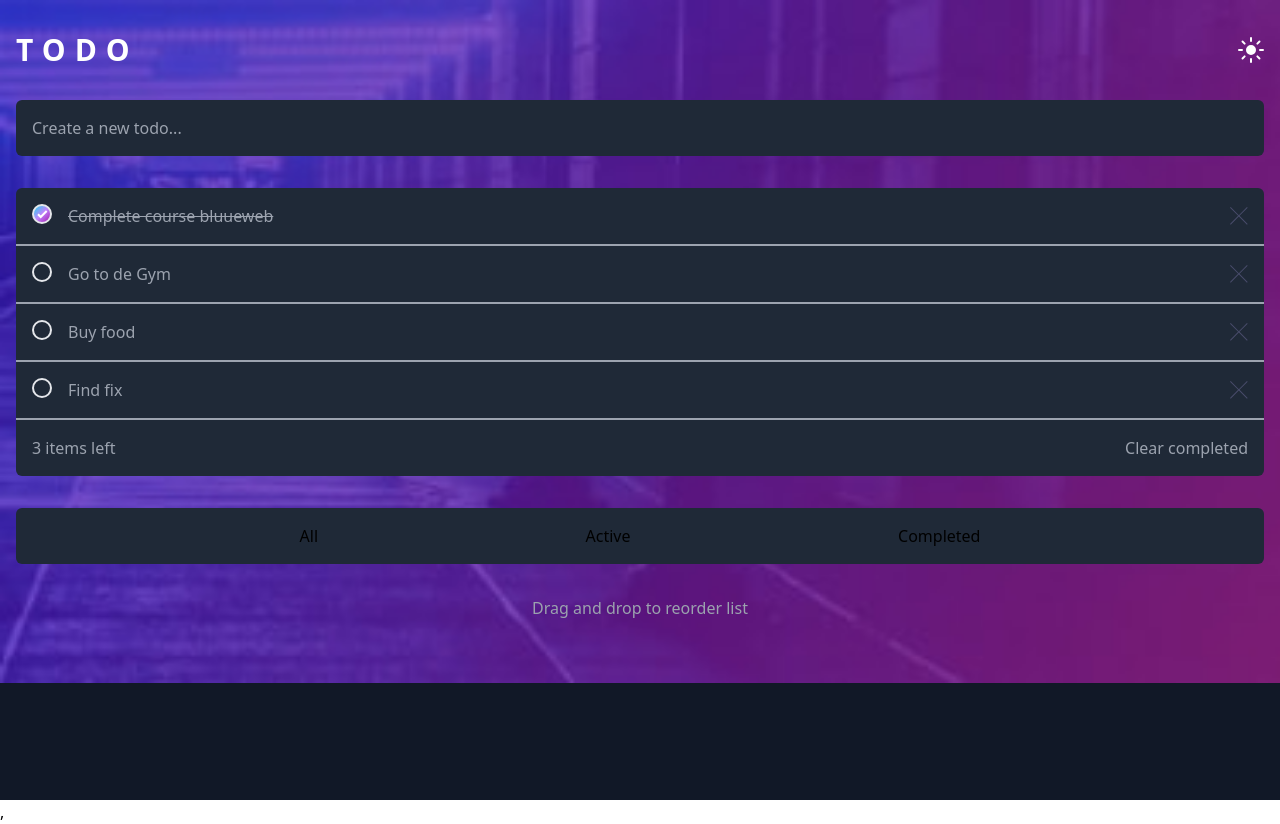
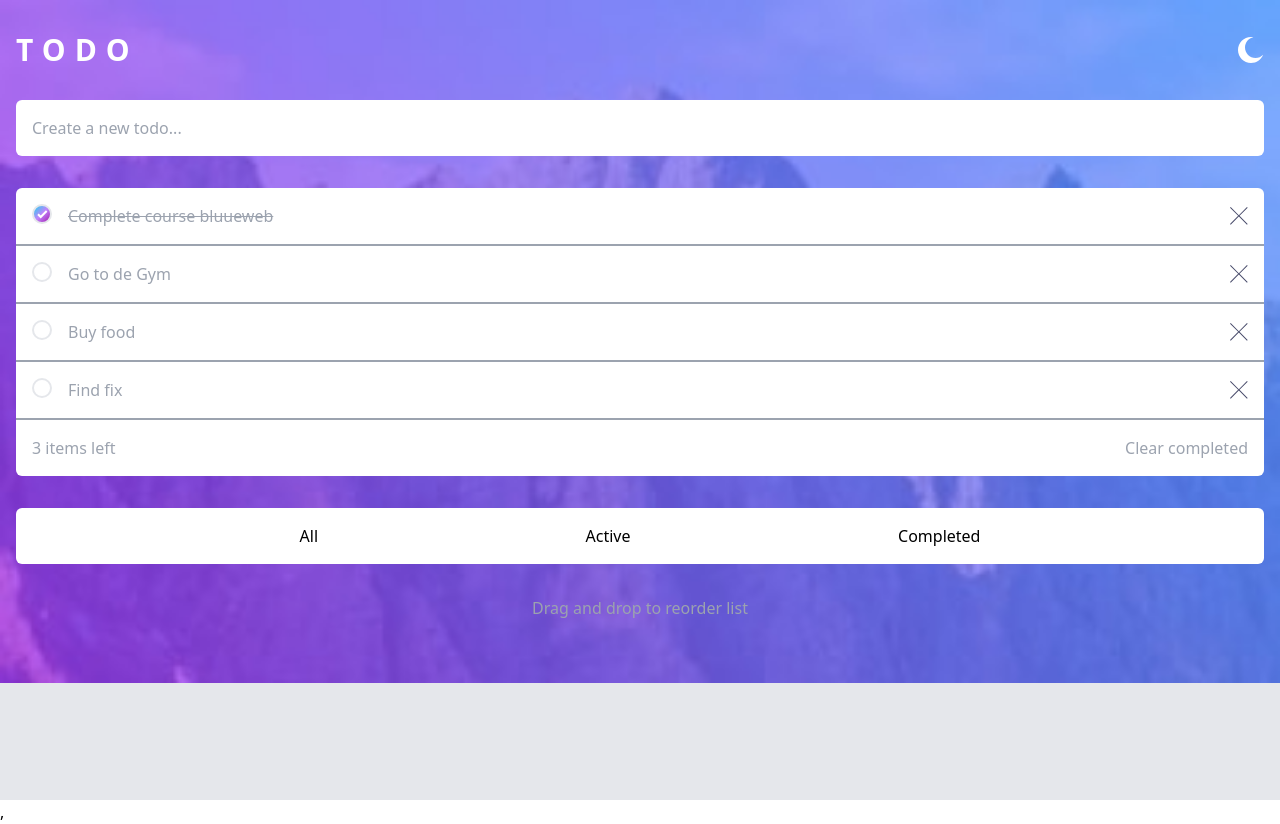
Before and after one commit to JensyFigueroa/toDo-Reto-Frontendmentor-Vite-Tailwind, a React (Vite) app: page / in a window 1280 px wide. Built offline with nearby package versions, Linux system fonts and the light colour scheme.

Commit message:
Se configura el localStorage para que mantengar el Dark Mode o light

```diff
--- a/src/components/layout/header/Header.jsx
+++ b/src/components/layout/header/Header.jsx
@@ -2,9 +2,11 @@ import { useEffect, useState } from "react"
 import IcoMoon from "../../icons/IcoMoon"
 import IcoSun from '../../icons/IcoSun'
 
+const initialStateDarkMode = localStorage.getItem('theme') === 'dark' //returns true or false
+
 const Header = () => {
 
-    const [darkMode, setDarkMode] = useState(true)
+    const [darkMode, setDarkMode] = useState(initialStateDarkMode)
 
     const handleChangeToogleTheme = () => {
         setDarkMode(!darkMode)
@@ -13,9 +15,12 @@ const Header = () => {
     useEffect(() => {
         if (darkMode) {
             document.documentElement.classList.add('dark')
+            // localStorage.setItem('theme', 'dark') // Traditional Method
+            localStorage.theme = 'dark' //this suggests it Tailwind
         }
         else{
             document.documentElement.classList.remove('dark')
+            localStorage.setItem('theme', 'light')
         }
      },[darkMode])
 
--- a/src/utils/darkMode.js
+++ b/src/utils/darkMode.js
@@ -1,11 +1,11 @@
 // On page load or when changing themes, best to add inline in `head` to avoid FOUC
-if (localStorage.theme === 'dark' || (!('theme' in localStorage) && window.matchMedia('(prefers-color-scheme: dark)').matches)) {
-    document.documentElement.classList.add('dark')
-    localStorage.theme = 'dark'
-} else {
-    document.documentElement.classList.remove('dark')
-    localStorage.theme = 'light'
-}
+// if (localStorage.theme === 'dark' || (!('theme' in localStorage) && window.matchMedia('(prefers-color-scheme: dark)').matches)) {
+//     document.documentElement.classList.add('dark')
+//     localStorage.theme = 'dark'
+// } else {
+//     document.documentElement.classList.remove('dark')
+//     localStorage.theme = 'light'
+// }
 
 /* // Whenever the user explicitly chooses light mode
 localStorage.theme = 'light'
```
